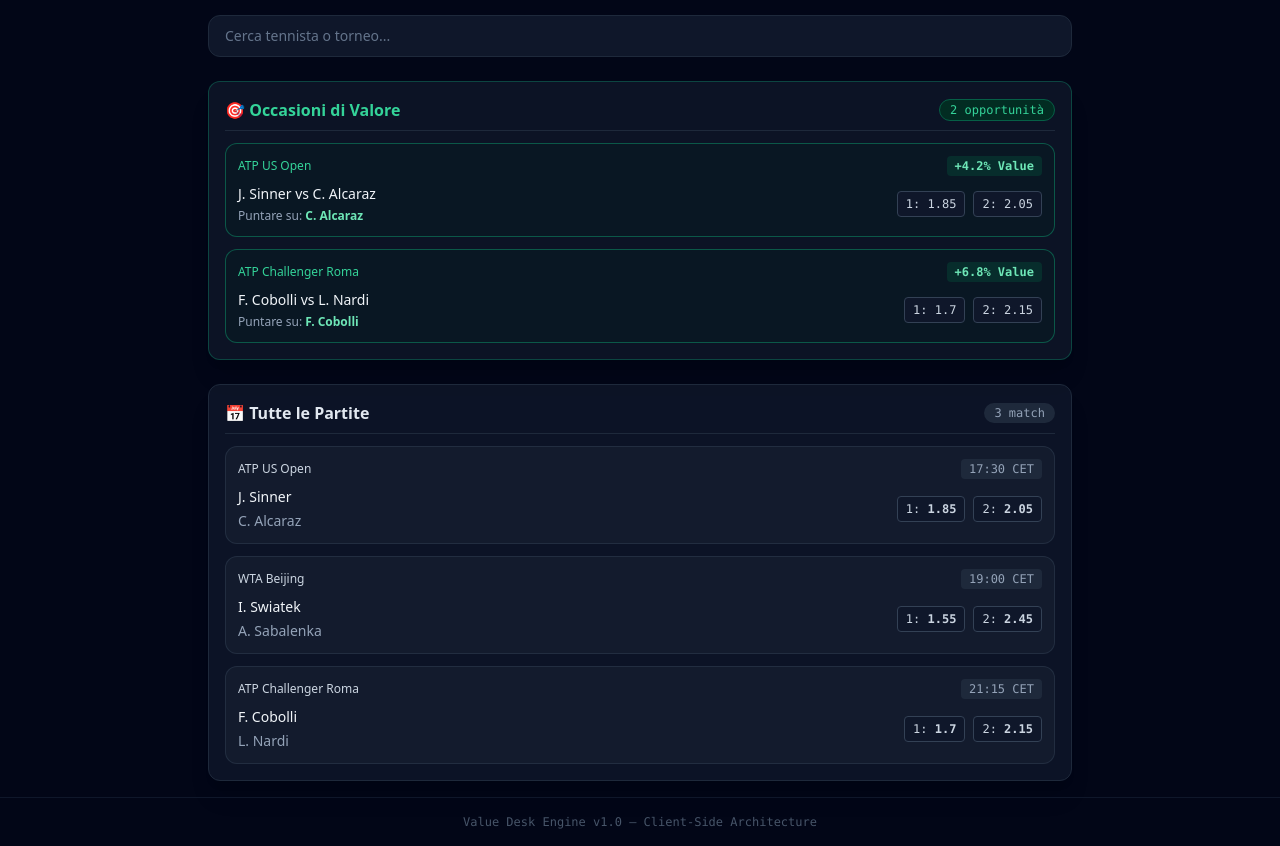
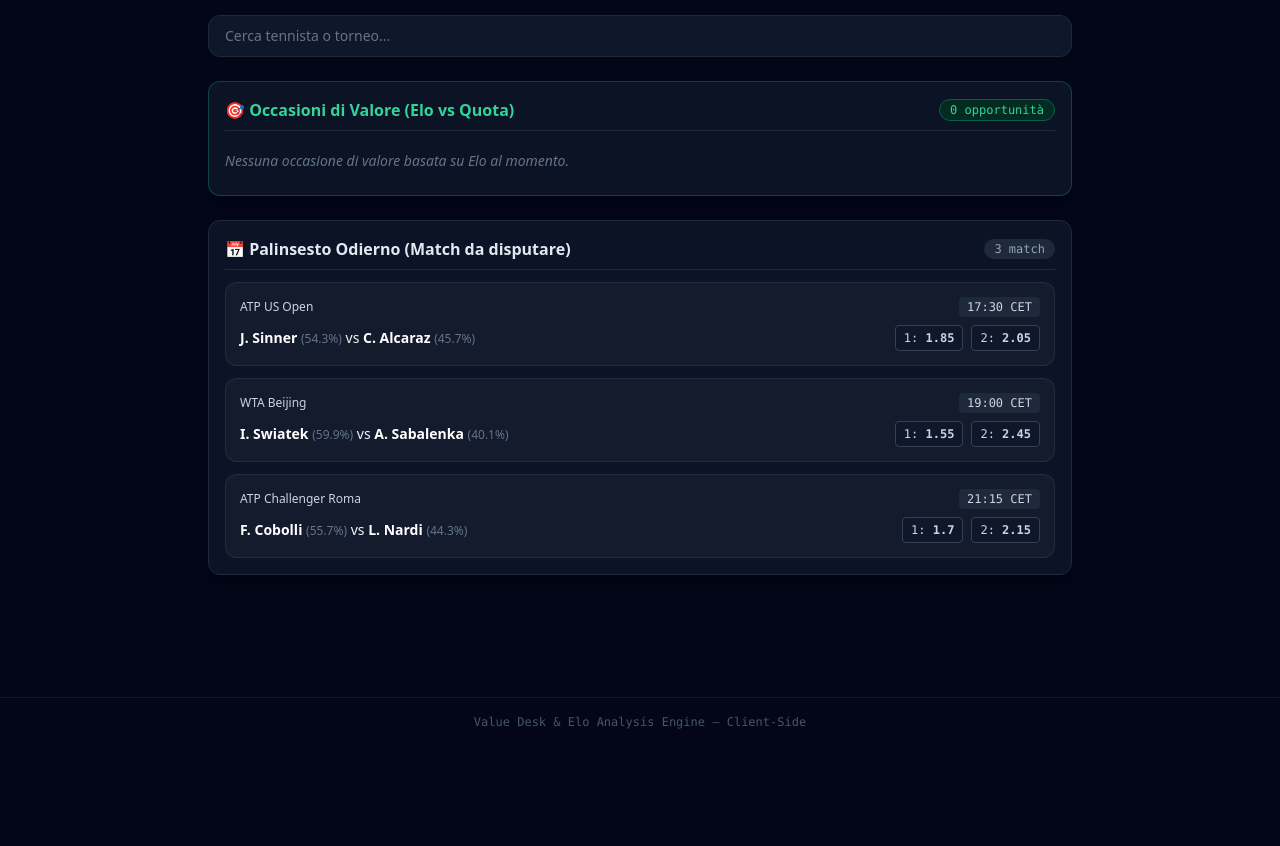
Before and after one commit to roby79/value-desk-betfair, a plain HTML site: page index.html in a window 1280 px wide. Shown: the part 54-900 px from the top of the page. After the commit the page ends 800 px from the top, so only its background shows below. Drawn offline with nearby package versions, Linux system fonts and the light colour scheme.

Commit message:
Implementato calcolo incrociato Elo vs Quote

```diff
--- a/index.html
+++ b/index.html
@@ -3,7 +3,7 @@
 <head>
     <meta charset="UTF-8">
     <meta name="viewport" content="width=device-width, initial-scale=1.0">
-    <title>Value Desk - Tennis Betting Analysis</title>
+    <title>Value Desk - Elo & Value Betting Analysis</title>
     <script src="https://cdn.tailwindcss.com"></script>
 </head>
 <body class="bg-slate-950 text-slate-100 min-h-screen flex flex-col font-sans">
@@ -16,23 +16,23 @@
               <span class="animate-ping absolute inline-flex h-full w-full rounded-full bg-emerald-400 opacity-75"></span>
               <span class="relative inline-flex rounded-full h-2 w-2 bg-emerald-500"></span>
             </span>
-            <span class="text-xs text-slate-400 font-mono">LIVE SYSTEM</span>
+            <span class="text-xs text-slate-400 font-mono">ELO ENGINE</span>
         </div>
     </header>
 
     <!-- Main Container -->
     <main class="flex-1 max-w-4xl w-full mx-auto p-4 space-y-6">
 
-        <!-- Barra di Ricerca Veloce -->
+        <!-- Barra di Ricerca -->
         <div class="relative">
             <input type="text" id="search-input" placeholder="Cerca tennista o torneo..."
                 class="w-full bg-slate-900 border border-slate-800 rounded-xl px-4 py-2.5 text-sm text-slate-200 placeholder-slate-500 focus:outline-none focus:border-emerald-500 transition">
         </div>
 
-        <!-- Sezione Occasioni (Value Bets) -->
+        <!-- Sezione Occasioni (Confronto Elo vs Quote) -->
         <section class="bg-slate-900/80 border border-emerald-500/30 rounded-xl p-4 shadow-xl">
             <div class="flex justify-between items-center mb-3 border-b border-slate-800 pb-2">
-                <h2 class="text-md font-semibold text-emerald-400 flex items-center gap-2">🎯 Occasioni di Valore</h2>
+                <h2 class="text-md font-semibold text-emerald-400 flex items-center gap-2">🎯 Occasioni di Valore (Elo vs Quota)</h2>
                 <span id="opp-count" class="text-xs bg-emerald-950 text-emerald-400 border border-emerald-800 px-2.5 py-0.5 rounded-full font-mono">0 opportunità</span>
             </div>
             <div id="opportunities-container" class="space-y-3">
@@ -40,10 +40,10 @@
             </div>
         </section>
 
-        <!-- Sezione Palinsesto -->
+        <!-- Sezione Palinsesto Giornaliero -->
         <section class="bg-slate-900/80 border border-slate-800 rounded-xl p-4 shadow-xl">
             <div class="flex justify-between items-center mb-3 border-b border-slate-800 pb-2">
-                <h2 class="text-md font-semibold text-slate-200 flex items-center gap-2">📅 Tutte le Partite</h2>
+                <h2 class="text-md font-semibold text-slate-200 flex items-center gap-2">📅 Palinsesto Odierno (Match da disputare)</h2>
                 <span id="match-count" class="text-xs bg-slate-800 text-slate-400 px-2.5 py-0.5 rounded-full font-mono">0 match</span>
             </div>
             <div id="matches-container" class="space-y-3">
@@ -55,43 +55,87 @@
 
     <!-- Footer -->
     <footer class="border-t border-slate-900 text-center py-4 text-xs text-slate-600 font-mono">
-        Value Desk Engine v1.0 — Client-Side Architecture
+        Value Desk & Elo Analysis Engine — Client-Side
     </footer>
 
-    <!-- Logica JavaScript Completa -->
+    <!-- Logica Calcolo Elo & Value -->
     <script>
+        // Dataset con Elo Ratings dei tennisti e quote dei bookmaker
         const matchesData = [
             {
                 tournament: "ATP US Open",
                 time: "17:30",
                 player1: "J. Sinner",
+                elo1: 2150,
                 player2: "C. Alcaraz",
+                elo2: 2120,
                 odds1: 1.85,
-                odds2: 2.05,
-                valueOn: "Player 2",
-                valuePercentage: "+4.2%"
+                odds2: 2.05
             },
             {
                 tournament: "WTA Beijing",
                 time: "19:00",
                 player1: "I. Swiatek",
+                elo1: 2080,
                 player2: "A. Sabalenka",
+                elo2: 2010,
                 odds1: 1.55,
-                odds2: 2.45,
-                valueOn: null,
-                valuePercentage: null
+                odds2: 2.45
             },
             {
                 tournament: "ATP Challenger Roma",
                 time: "21:15",
                 player1: "F. Cobolli",
+                elo1: 1850,
                 player2: "L. Nardi",
+                elo2: 1810,
                 odds1: 1.70,
-                odds2: 2.15,
-                valueOn: "Player 1",
-                valuePercentage: "+6.8%"
+                odds2: 2.15
             }
         ];
+
+        // Funzione per calcolare la probabilità Elo (formula standard)
+        function calculateEloProbability(eloA, eloB) {
+            return 1 / (1 + Math.pow(10, (eloB - eloA) / 400));
+        }
+
+        function processMatches() {
+            return matchesData.map(match => {
+                // Probabilità Elo in percentuale
+                const prob1 = calculateEloProbability(match.elo1, match.elo2);
+                const prob2 = 1 - prob1;
+
+                // Probabilità implicita delle quote (rimuovendo circa il margine o usando 1/quota)
+                const implied1 = 1 / match.odds1;
+                const implied2 = 1 / match.odds2;
+
+                // Differenziale di valore (EloProb - ImpliedProb)
+                const diff1 = prob1 - implied1;
+                const diff2 = prob2 - implied2;
+
+                let valueOn = null;
+                let valuePercentage = 0;
+
+                // Soglia minima di vantaggio per considerare la value bet (es. +2.5%)
+                const threshold = 0.025;
+
+                if (diff1 > threshold) {
+                    valueOn = match.player1;
+                    valuePercentage = (diff1 * 100).toFixed(1);
+                } else if (diff2 > threshold) {
+                    valueOn = match.player2;
+                    valuePercentage = (diff2 * 100).toFixed(1);
+                }
+
+                return {
+                    ...match,
+                    prob1: (prob1 * 100).toFixed(1),
+                    prob2: (prob2 * 100).toFixed(1),
+                    valueOn,
+                    valuePercentage: valuePercentage > 0 ? `+${valuePercentage}%` : null
+                };
+            });
+        }
 
         function renderApp(filterText = "") {
             const matchesContainer = document.getElementById('matches-container');
@@ -102,8 +146,10 @@
             matchesContainer.innerHTML = '';
             oppContainer.innerHTML = '';
 
+            const processed = processMatches();
             const query = filterText.toLowerCase();
-            const filteredData = matchesData.filter(m =>
+
+            const filteredData = processed.filter(m =>
                 m.player1.toLowerCase().includes(query) ||
                 m.player2.toLowerCase().includes(query) ||
                 m.tournament.toLowerCase().includes(query)
@@ -111,30 +157,29 @@
 
             matchCount.textContent = `${filteredData.length} match`;
 
-            // Filtra le occasioni tra i dati filtrati
             const opportunities = filteredData.filter(m => m.valueOn !== null);
             oppCount.textContent = `${opportunities.length} opportunità`;
 
-            // Render Occasioni
+            // Render Occasioni di Valore
             if (opportunities.length === 0) {
-                oppContainer.innerHTML = '<div class="text-slate-500 italic text-sm py-2">Nessuna occasione attiva per la ricerca corrente.</div>';
+                oppContainer.innerHTML = '<div class="text-slate-500 italic text-sm py-2">Nessuna occasione di valore basata su Elo al momento.</div>';
             } else {
                 opportunities.forEach(match => {
                     const card = document.createElement('div');
-                    card.className = "bg-emerald-950/20 border border-emerald-500/40 rounded-xl p-3 hover:border-emerald-500/70 transition";
+                    card.className = "bg-emerald-950/20 border border-emerald-500/40 rounded-xl p-3.5 hover:border-emerald-500/70 transition";
                     card.innerHTML = `
                         <div class="flex justify-between items-center text-xs text-slate-400 mb-2">
                             <span class="font-medium text-emerald-400">${match.tournament}</span>
-                            <span class="font-mono bg-emerald-900/40 text-emerald-300 px-2 py-0.5 rounded font-bold">${match.valuePercentage} Value</span>
+                            <span class="font-mono bg-emerald-900/40 text-emerald-300 px-2 py-0.5 rounded font-bold">${match.valuePercentage} Edge (Elo)</span>
                         </div>
-                        <div class="flex justify-between items-center text-sm font-medium">
-                            <div class="space-y-1">
-                                <div>${match.player1} vs ${match.player2}</div>
-                                <div class="text-xs text-slate-400">Puntare su: <strong class="text-emerald-300">${match.valueOn === 'Player 1' ? match.player1 : match.player2}</strong></div>
+                        <div class="flex flex-col sm:flex-row justify-between items-start sm:items-center gap-2 text-sm">
+                            <div>
+                                <div class="font-medium text-white">${match.player1} vs ${match.player2}</div>
+                                <div class="text-xs text-slate-400 mt-0.5">Consiglio: <strong class="text-emerald-300">Puntare su ${match.valueOn}</strong></div>
                             </div>
-                            <div class="flex gap-2 text-xs font-mono">
-                                <span class="bg-slate-900 border border-slate-700 px-2 py-1 rounded text-slate-300">1: ${match.odds1}</span>
-                                <span class="bg-slate-900 border border-slate-700 px-2 py-1 rounded text-slate-300">2: ${match.odds2}</span>
+                            <div class="flex gap-3 text-xs font-mono bg-slate-900/80 p-2 rounded-lg border border-slate-800">
+                                <div>${match.player1}: <span class="text-emerald-400">${match.odds1}</span> <span class="text-slate-500">(${match.prob1}%)</span></div>
+                                <div>${match.player2}: <span class="text-emerald-400">${match.odds2}</span> <span class="text-slate-500">(${match.prob2}%)</span></div>
                             </div>
                         </div>
                     `;
@@ -142,7 +187,7 @@
                 });
             }
 
-            // Render Palinsesto
+            // Render Palinsesto Completo
             if (filteredData.length === 0) {
                 matchesContainer.innerHTML = '<div class="text-slate-500 italic text-sm py-2">Nessuna partita trovata.</div>';
                 return;
@@ -150,16 +195,15 @@
 
             filteredData.forEach(match => {
                 const card = document.createElement('div');
-                card.className = "bg-slate-800/40 border border-slate-700/50 rounded-xl p-3 hover:border-slate-600 transition";
+                card.className = "bg-slate-800/40 border border-slate-700/50 rounded-xl p-3.5 hover:border-slate-600 transition";
                 card.innerHTML = `
                     <div class="flex justify-between items-center text-xs text-slate-400 mb-2">
                         <span class="font-medium text-slate-300">${match.tournament}</span>
-                        <span class="font-mono bg-slate-800 px-2 py-0.5 rounded">${match.time} CET</span>
+                        <span class="font-mono bg-slate-800 px-2 py-0.5 rounded text-slate-300">${match.time} CET</span>
                     </div>
-                    <div class="flex justify-between items-center text-sm font-medium">
+                    <div class="flex flex-col sm:flex-row justify-between items-start sm:items-center gap-2 text-sm">
                         <div class="space-y-1">
-                            <div>${match.player1}</div>
-                            <div class="text-slate-400">${match.player2}</div>
+                            <div><strong class="text-white">${match.player1}</strong> <span class="text-slate-500 text-xs">(${match.prob1}%)</span> vs <strong class="text-white">${match.player2}</strong> <span class="text-slate-500 text-xs">(${match.prob2}%)</span></div>
                         </div>
                         <div class="flex gap-2 text-xs font-mono">
                             <span class="bg-slate-900 border border-slate-700 px-2 py-1 rounded text-slate-300">1: <strong>${match.odds1}</strong></span>
```
